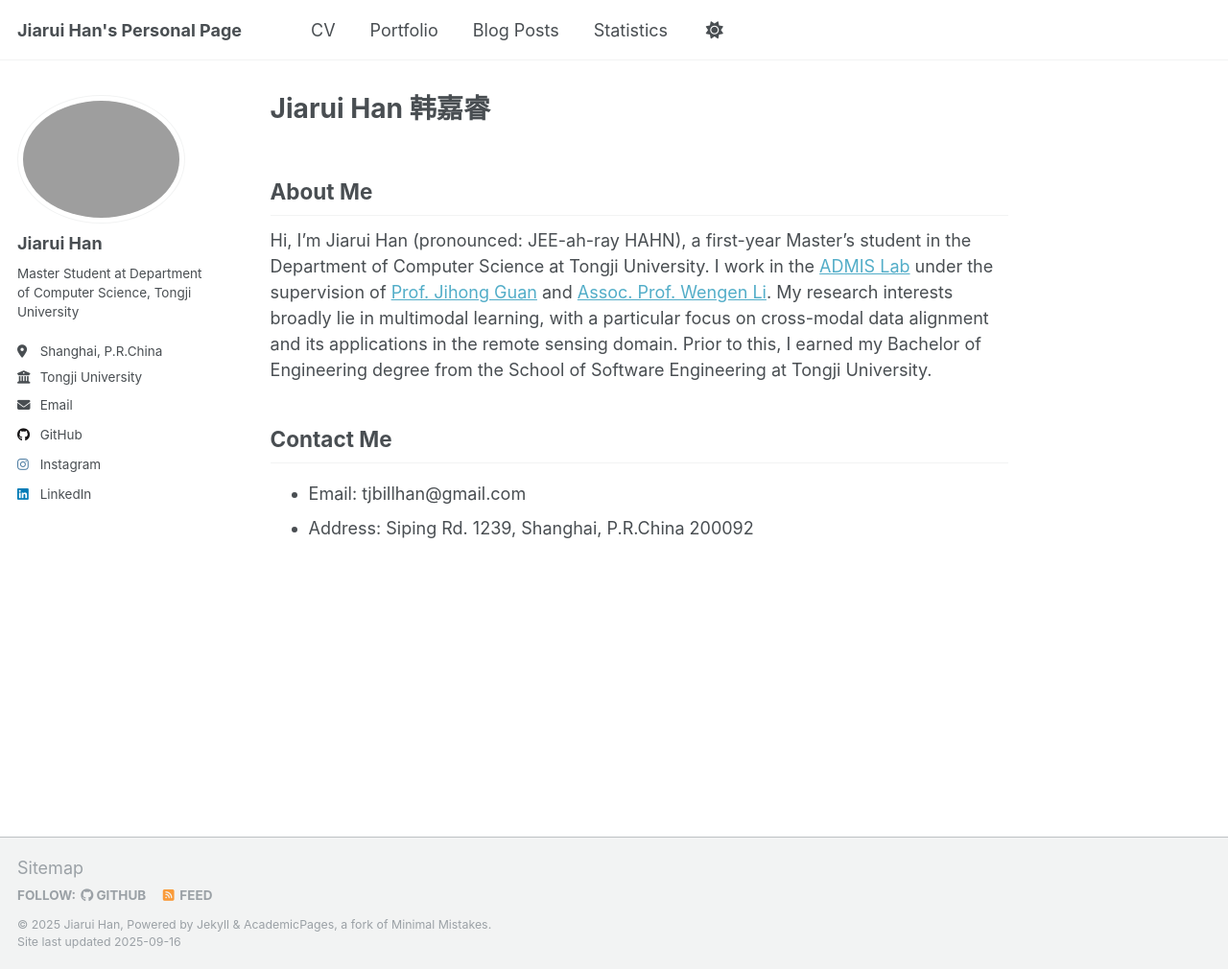
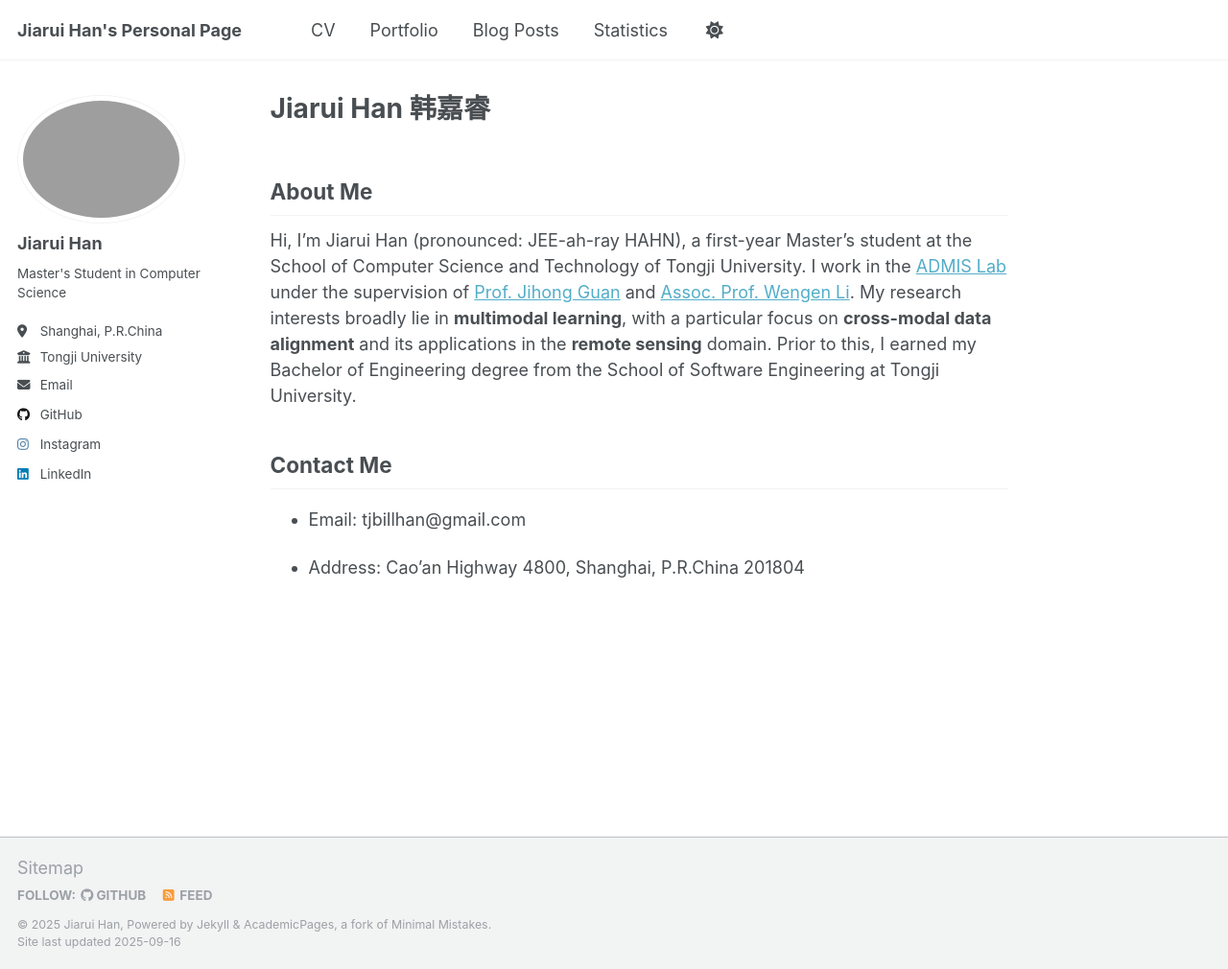
Before and after one commit to BillHan01/BillHan01.github.io, a Jekyll site: the page built from _pages/about.md, in a window 1280 px wide and 1010 px high. Shown: the whole window at 96% size. Built offline with Jekyll 4.4.1, drawn with Linux system fonts in a browser that asks for light colours.

Commit message:
update about

```diff
--- a/_config.yml
+++ b/_config.yml
@@ -25,7 +25,7 @@ author:
   avatar           : "hanjiarui.png"
   name             : "Jiarui Han"
   pronouns         : # example: "she/her"
-  bio              : "Master Student at Department of Computer Science, Tongji University "
+  bio              : "Master's Student in Computer Science"
   location         : "Shanghai, P.R.China"
   employer         : "Tongji University"
   uri              : # URL
--- a/_pages/about.md
+++ b/_pages/about.md
@@ -9,10 +9,12 @@ redirect_from:
 
 About Me
 ------
-Hi, I'm Jiarui Han (pronounced: JEE-ah-ray HAHN), a first-year Master's student in the Department of Computer Science at Tongji University. I work in the [ADMIS Lab](https://admis-tongji.github.io/) under the supervision of [Prof. Jihong Guan](https://cs.tongji.edu.cn/info/1061/2814.htm) and [Assoc. Prof. Wengen Li](https://cs.tongji.edu.cn/info/1063/2826.htm). My research interests broadly lie in multimodal learning, with a particular focus on cross-modal data alignment and its applications in the remote sensing domain. Prior to this, I earned my Bachelor of Engineering degree from the School of Software Engineering at Tongji University.
+Hi, I'm Jiarui Han (pronounced: JEE-ah-ray HAHN), a first-year Master's student at the School of Computer Science and Technology of Tongji University. I work in the [ADMIS Lab](https://admis-tongji.github.io/) under the supervision of [Prof. Jihong Guan](https://cs.tongji.edu.cn/info/1061/2814.htm) and [Assoc. Prof. Wengen Li](https://cs.tongji.edu.cn/info/1063/2826.htm). My research interests broadly lie in **multimodal learning**, with a particular focus on **cross-modal data alignment** and its applications in the **remote sensing** domain. Prior to this, I earned my Bachelor of Engineering degree from the School of Software Engineering at Tongji University.
 
 Contact Me
 ------
 * Email: tjbillhan@gmail.com
-* Address: Siping Rd. 1239, Shanghai, P.R.China 200092
-<!-- Cao'an Highway 4800, Shanghai, P.R.China 201804 -->
+
+* Address: Cao'an Highway 4800, Shanghai, P.R.China 201804
+
+  <!-- Siping Rd. 1239, Shanghai, P.R.China 200092 -->
```
